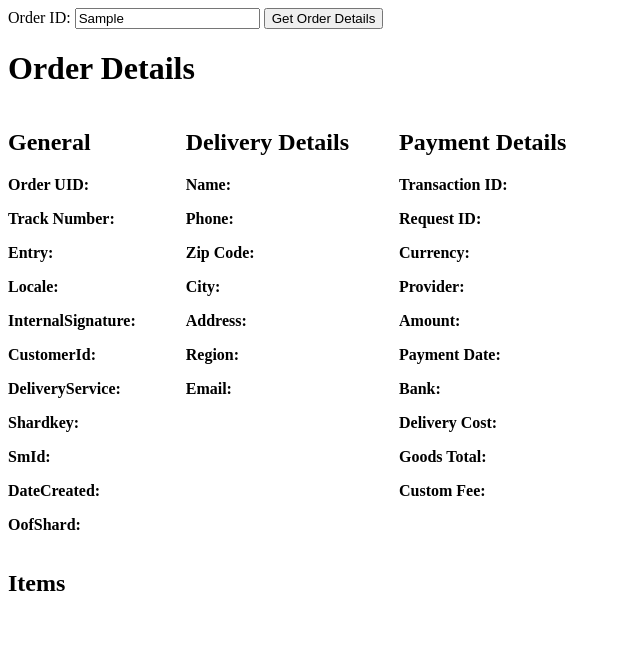
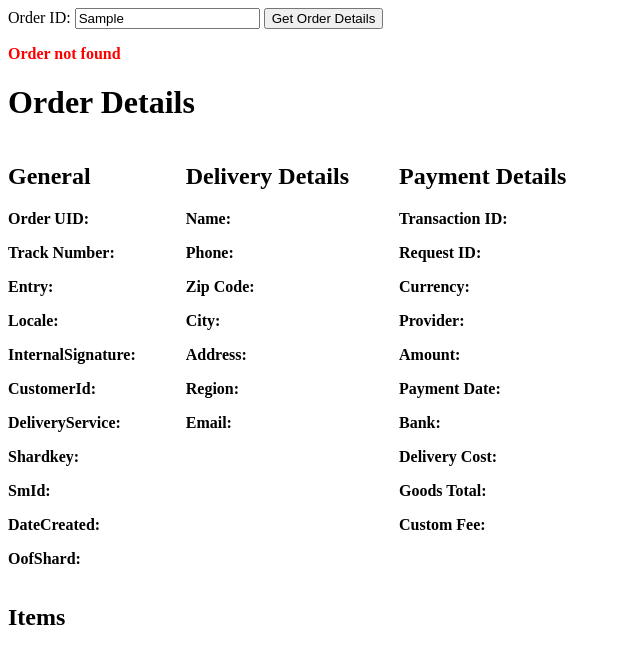
Before and after one commit to nekitze/order_demo_service, a plain HTML site: page public/index.html in a window 1280 px wide. Both pictures are taken after typing "Sample" into the empty fields and a click on the button "Get Order Details". Shown: the whole page, without its empty margins (0-640 px from the left). Drawn offline with Linux system fonts and the light colour scheme; no server answers.

Commit message:
Front-end ;)

```diff
--- a/public/index.html
+++ b/public/index.html
@@ -10,6 +10,7 @@
     <input type="text" id="orderId" name="orderId" required>
     <button type="submit">Get Order Details</button>
     <link rel="stylesheet" href="/static/css/style.css">
+    <p><strong><span id="errorMessage" class="error"></span></strong></p>
 </form>
 
 <h1>Order Details</h1>
--- a/static/css/style.css
+++ b/static/css/style.css
@@ -5,3 +5,7 @@
     display: inline-block;
     margin-right: 50px;
 }
+
+.error {
+    color: red;
+}
--- a/static/js/main.js
+++ b/static/js/main.js
@@ -1,6 +1,6 @@
 document.addEventListener('DOMContentLoaded', function() {
     const orderForm = document.getElementById('orderForm');
-    const orderIdInput = document.getElementById('orderId');
+    const orderIdInput = document.getElementById('orderId');12
 
     orderForm.addEventListener('submit', async function(event) {
         event.preventDefault();
@@ -9,12 +9,27 @@ document.addEventListener('DOMContentLoaded', function() {
         const url = `http://localhost:8080/api/order/${orderId}`;
 
         try {
+            document.getElementById('errorMessage').hidden = true
             const response = await fetch(url);
             if (!response.ok) {
-                throw new Error(`HTTP error status: ${response.status}`);
+                showError('Order not found')
             }
+
             const data = await response.json();
+            fetchData(data)
+        } catch (error) {
+            console.error('Error fetching data:', error);
+        }
+    });
+});
 
+function showError(message) {
+    const errorMessage= document.getElementById('errorMessage')
+    errorMessage.textContent = message
+    errorMessage.hidden = false
+}
+
+function fetchData(data) {
     document.getElementById('orderUid').textContent = data.order_uid;
     document.getElementById('trackNumber').textContent = data.track_number;
     document.getElementById('entry').textContent = data.entry;
@@ -47,6 +62,7 @@ document.addEventListener('DOMContentLoaded', function() {
     document.getElementById('customFee').textContent = data.payment.custom_fee;
 
     const itemsList = document.getElementById('itemsList');
+    itemsList.innerHTML = ''
     data.items.forEach(item => {
         const itemBlock = document.createElement('div');
         itemBlock.className = 'itemBlock';
@@ -88,10 +104,4 @@ document.addEventListener('DOMContentLoaded', function() {
 
         itemsList.appendChild(itemBlock);
     });
-
-            console.log(data);
-        } catch (error) {
-            console.error('Error fetching data:', error);
 }
-    });
-});
```
Lines whose indentation alone changed are shown as unchanged.
